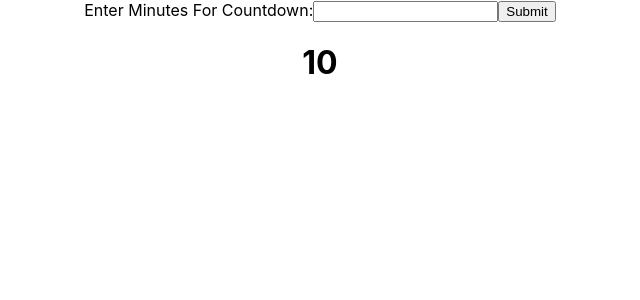
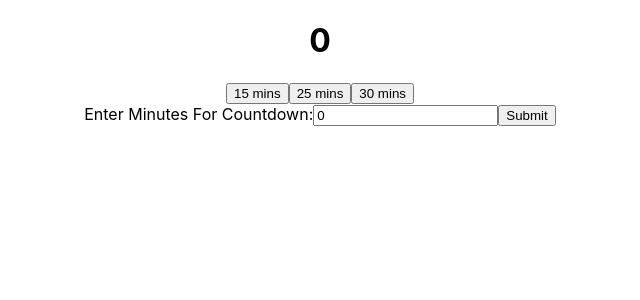
Before and after one commit to Rakeshpatel87p/react-timerOrg, a React (Create React App) app: page / in a window 1280 px wide. Shown: the top 300 px of the page, without its empty margins (320-960 px from the left). Built offline with nearby package versions, Linux system fonts and the light colour scheme.

Commit message:
edge case solved

```diff
--- a/src/App.js
+++ b/src/App.js
@@ -5,30 +5,40 @@ import './App.css';
 class App extends Component {
   constructor(props) {
     super(props);
+    let countdown;
     this.state = {
-      minutes: 10
-    }
-
+      minutes: 0,
+      intervalId: countdown
+    };
+    this.quickTimers = [15, 25, 30];
+    this.handleSubmit = this.handleSubmit.bind(this); //bind returns a copy of the function on which its invoked upon and allows us to set what the this value is
     this.handleChange = this.handleChange.bind(this);
     this.startTimer = this.startTimer.bind(this);
   }
 
-  startTimer(event) {
-    event.preventDefault();
-    event.target.timeInput.value = '';
+  componentWillUnmount() {
+    clearInterval(this.state.intervalId);
+  }
+
+  componentDidMount() {
+    clearInterval(this.state.intervalId);
+  }
+
+  startTimer(mins) {
+    clearInterval(this.state.intervalId);
     const now = Date.now();
-    const then = now + this.state.minutes * 60 * 1000;
 
-    let countdown = setInterval(() => {
+    const then = now + mins * 60 * 1000
+    this.countdown = setInterval(() => {
       const secondsLeft = Math.round((then - Date.now()) / 1000);
 
       if (secondsLeft < 0) {
-        clearInterval(countdown);
+        clearInterval(this.countdown);
         return
       }
       this.displayTimeLeft(secondsLeft);
     }, 1000);
-
+    this.setState({intervalId: this.countdown})
   }
 
   displayTimeLeft(seconds) {
@@ -41,21 +51,33 @@ class App extends Component {
     });
   }
 
+  handleSubmit(event) {
+    event.preventDefault();
+    console.log(event.target.value)
+    let mins = event.target.value
+    //this.setState({minutes: event.target.timeInput.value, intervalId: undefined});
+    this.setState({minutes: event.target.value, intervalId: undefined});
+    this.startTimer(mins);
+  }
+
   handleChange(event) {
-    this.setState({minutes: event.target.value});
+    //this.setState({minutes: event.target.value});
   }
 
   render() {
     return (
       <div className="App">
-      <form onSubmit={this.startTimer}>
+        <h1>{this.state.minutes}</h1>
+        {this.quickTimers.map((time) =>
+          <button onClick={this.handleSubmit} value={time}>{time} mins</button>
+        )}
+        <form onSubmit={this.handleSubmit}>
         <label>
           Enter Minutes For Countdown:
-          <input name="timeInput" onChange={this.handleChange} type="text" />
+          <input name="timeInput" value={this.state.minutes} onChange={this.handleChange} type="text" />
         </label>
         <input type="submit" value="Submit" />
       </form>
-        <h1>{this.state.minutes}</h1>
       </div>
     )
   }
```
